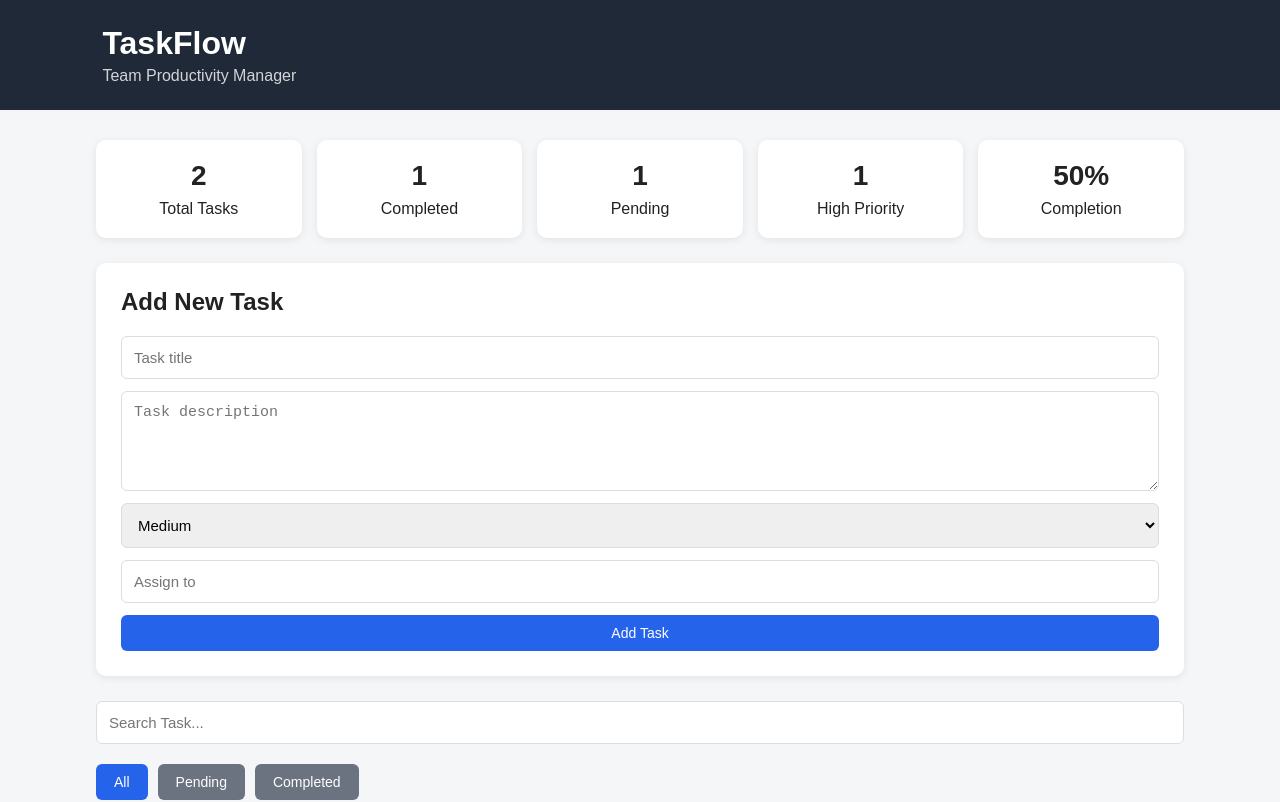
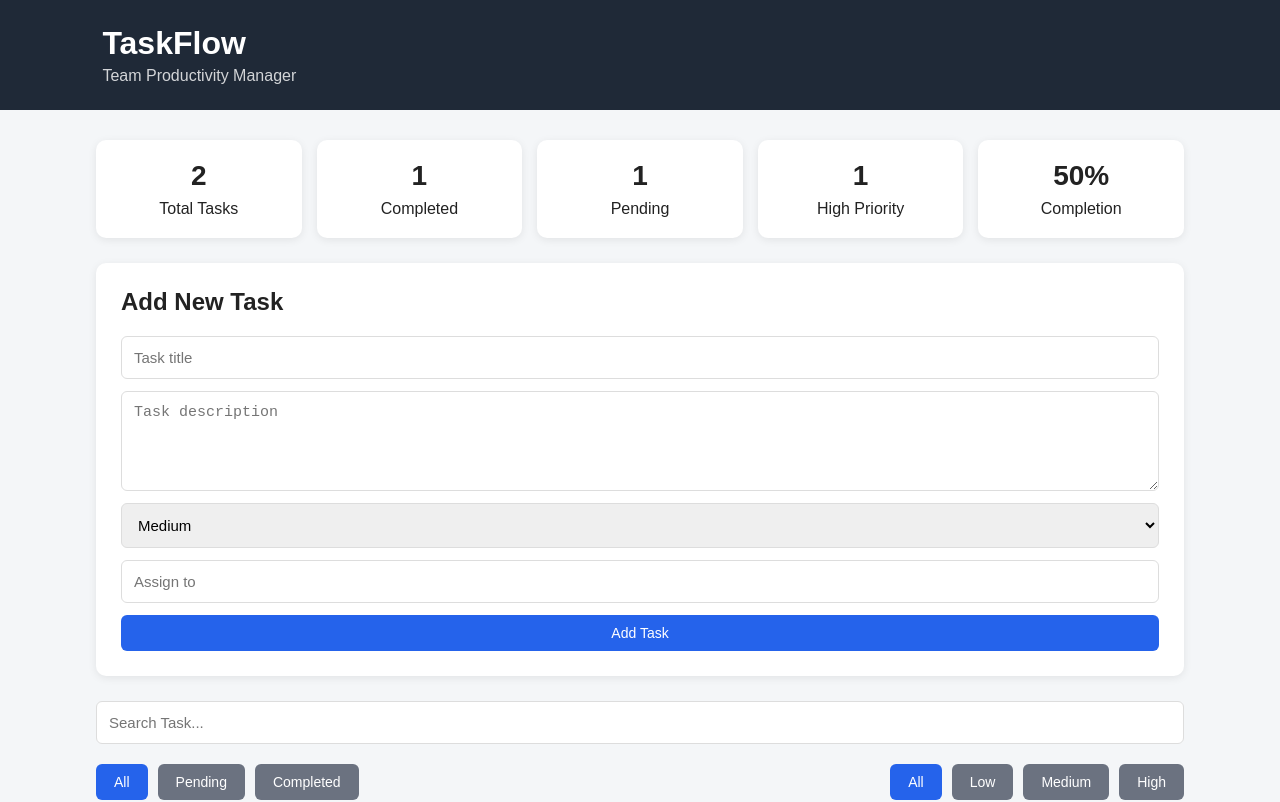
Before and after one commit to HC-DEV69/TaskManagerReact, a React (Vite) app in the folder TaskManagerApp/: page / in a window 1280 px wide. Shown: the top 802 px of the page. Built offline with nearby package versions, Linux system fonts and the light colour scheme.

Commit message:
Added Priority Filter

```diff
--- a/TaskManagerApp/src/App.jsx
+++ b/TaskManagerApp/src/App.jsx
@@ -5,10 +5,12 @@ import Statistics from "./components/Statistics.jsx";
 import FilterBar from "./components/FilterBar.jsx";
 import TaskList from "./components/TaskList.jsx";
 import SearchBar from "./components/SearchBar.jsx";
+import PriorityFilter from "./components/PriorityFilter.jsx";
 
 function App() {
 
     const [filter, setFilter] = useState("all");
+    const [priority, setPriority] = useState("all")
     const[search, setSearch ] = useState("");
 
 
@@ -25,9 +27,16 @@ function App() {
 
                 <SearchBar setSearch={setSearch}/>
 
+                <div className="filters">
+
                 <FilterBar filter={filter} setFilter={setFilter} />
 
-                <TaskList filter={filter} search={search}/>
+                <PriorityFilter priority={priority} setPriority={setPriority}></PriorityFilter>
+
+                </div>
+
+
+                <TaskList filter={filter} search={search} priority={priority} />
 
             </main>
 
--- /dev/null
+++ b/TaskManagerApp/src/components/PriorityFilter.jsx
@@ -0,0 +1,45 @@
+function PriorityFilter({priority, setPriority}) {
+
+    return(
+
+        <>
+
+        <div className="priority-bar">
+
+             <button
+                className={priority === "all" ? "active" : ""}
+                onClick={() => setPriority("all")}
+            >
+                All
+            </button>
+
+            <button
+                className={priority === "low" ? "active" : ""}
+                onClick={() => setPriority("low")}
+            >
+                Low
+            </button>
+
+            <button
+                className={priority === "medium" ? "active" : ""}
+                onClick={() => setPriority("medium")}
+            >
+                Medium
+            </button>
+
+            <button
+                className={priority === "high" ? "active" : ""}
+                onClick={() => setPriority("high")}
+            >
+                High
+            </button>
+
+        </div>
+
+        </>
+
+    )
+
+}
+
+export default PriorityFilter
--- a/TaskManagerApp/src/components/TaskList.jsx
+++ b/TaskManagerApp/src/components/TaskList.jsx
@@ -2,9 +2,11 @@ import { useMemo } from "react";
 import { useTasks } from "../context/TaskContext.jsx";
 import TaskItem from "./TaskItem.jsx";
 
-function TaskList({ filter , search}) {
+function TaskList({ filter , priority,search}) {
 
     const { state } = useTasks();
+
+    console.log(state.tasks[0])
 
     const filteredTasks = useMemo(() => {
 
@@ -28,19 +30,52 @@ function TaskList({ filter , search}) {
 
     }, [state.tasks, filter]);
 
+
+    const priorityTasks = useMemo(() => {
+
+        if (priority === "low") {
+
+            return filteredTasks.filter(
+                task => task.priority.toLowerCase() === "low"
+            );
+
+        }
+
+        if (priority === "medium") {
+
+            return filteredTasks.filter(
+                task => task.priority.toLowerCase() === "medium"
+            );
+
+        }
+
+        if (priority === "high") {
+
+            return filteredTasks.filter(
+                task => task.priority.toLowerCase() === "high"
+            );
+
+        }
+
+        return filteredTasks
+
+    }, [filteredTasks, priority]);
+
+
+
     const searchedTasks = useMemo(() =>{
-        return filteredTasks.filter(
+        return priorityTasks.filter(
 
             task=> task.title.toLowerCase().includes(search.toLowerCase())
 
-        )}, [filteredTasks, search] )
+        )}, [priorityTasks, search] )
 
     return (
         <section className="task-list">
 
             <h2>Tasks</h2>
 
-            {filteredTasks.length === 0 ? (
+            {priorityTasks.length === 0 ? (
 
                 <p className="empty">
                     No tasks found.
--- a/TaskManagerApp/src/index.css
+++ b/TaskManagerApp/src/index.css
@@ -100,23 +100,33 @@ button {
 
 }
 
-.filter-bar {
+.filters{
+    display: flex;
+    justify-content: space-between;
+}
+
+.filter-bar, .priority-bar{
     display: flex;
     gap: 10px;
     margin-bottom: 20px;
 }
 
-.filter-bar button {
+.filter-bar button,.priority-bar button {
     background: #6b7280;
 }
 
-.filter-bar button.active {
+.filter-bar button.active,.priority-bar button.active {
     background: #2563eb;
 }
 
 .task-list h2 {
     margin-bottom: 15px;
 }
+
+
+
+
+
 
 .task-card {
     background: white;
```
